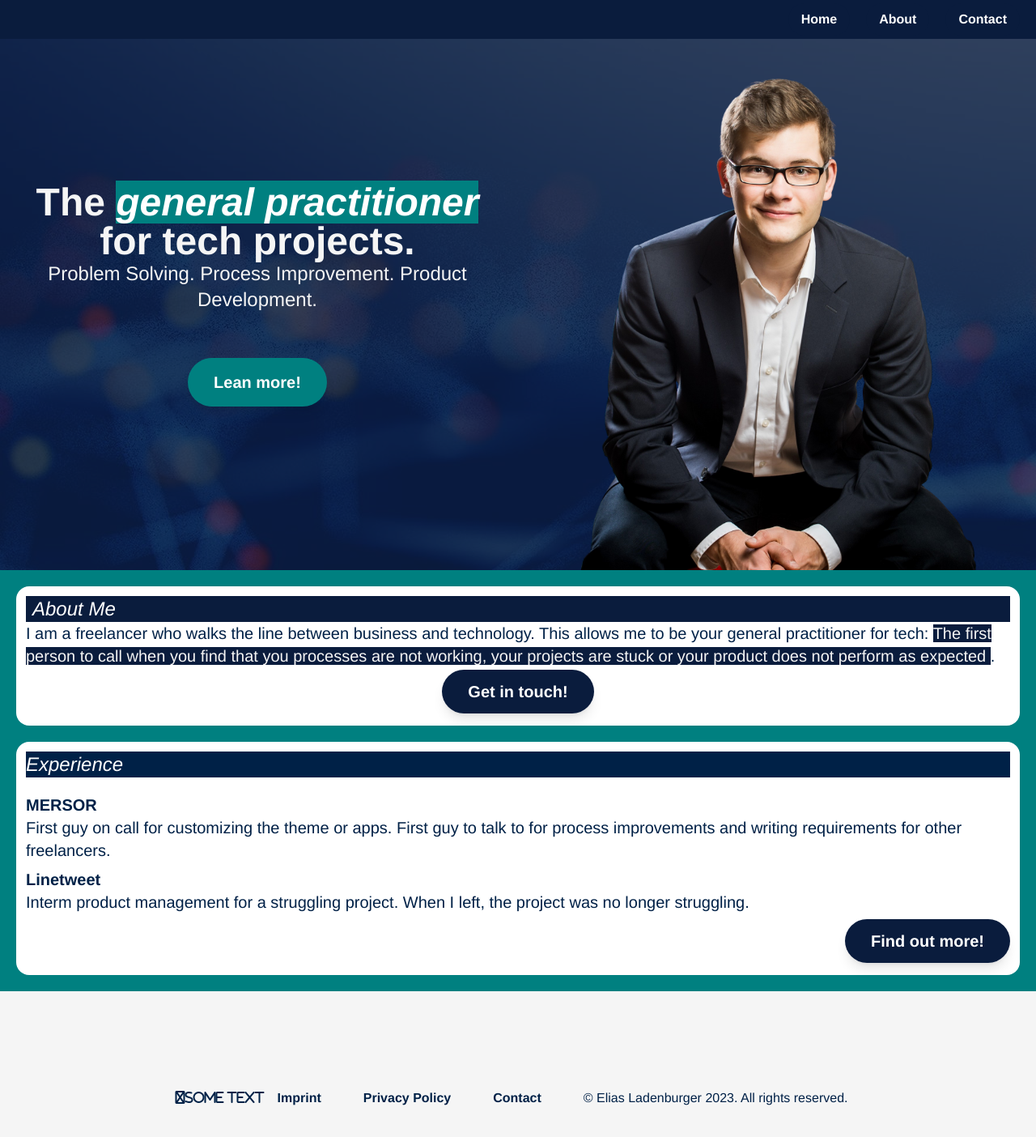
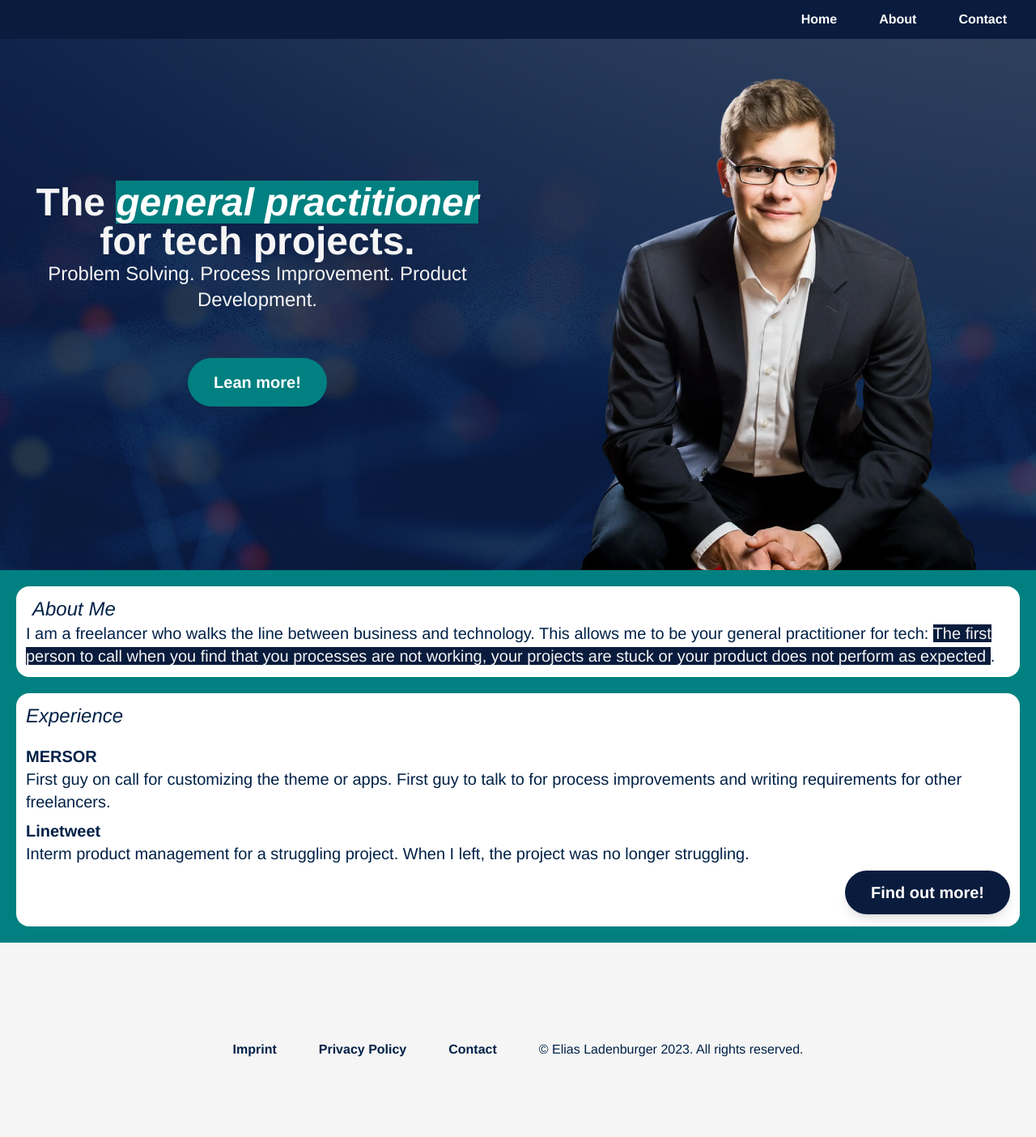
Before and after one commit to Elias-Ladenburger/Website, a SvelteKit app: page / in a window 1280 px wide. Shown: the top 1404 px of the page at 81% size. After the commit the page ends 1380 px from the top, so only its background shows below. Built offline with nearby package versions, Linux system fonts and the light colour scheme.

Commit message:
Reduce image size

```diff
--- a/src/lib/Footer.svelte
+++ b/src/lib/Footer.svelte
@@ -9,9 +9,6 @@
     <section class="top-0 right-0 px-10 py-5 md:py-16 bg-gray-800 z-50
 relative flex md:p-0 md:space-x-6">
     <ul class="md:px-8 list-reset md:flex justify-center text-center flex-1 items-center">
-        <li>
-            <i class="fa-solid fa-linkedin">Some text</i>
-        </li>
         {#each menu as navItem}
         <li class="mr-5">
             <a href="/{navItem.slug}"
--- a/src/routes/+page.svelte
+++ b/src/routes/+page.svelte
@@ -14,7 +14,7 @@
       <Button label="Lean more!" link="#about" />
     </Hero>
     <img
-      src="./img/Profile transparent.png"
+      src="./img/Profile transparent.webp"
       alt="Elias Ladenburger"
       class="pt-5"
     />
@@ -23,7 +23,7 @@
 
 <section id="about" class="p-5 bg-teal text-primary">
   <div class="p-3 bg-primary text-primaryContrast rounded-2xl mb-5">
-    <h2 class="text-2xl bg-navy text-primary self-start">
+    <h2 class="text-2xl self-start">
       <em class="mx-2">About Me</em>
     </h2>
     <p class="text-xl self-center">
@@ -35,13 +35,10 @@
         expected
       </b>.
     </p>
-    <div class="my-4 text-center self-end">
-      <Button label="Get in touch!" link="/contact" bgColor="bg-navy" />
-    </div>
   </div>
 
   <div class="p-3 bg-primary text-primaryContrast rounded-2xl">
-    <h2 class="text-2xl bg-primaryContrast text-primary">
+    <h2 class="text-2xl">
       <em class="">Experience</em>
     </h2>
     <ul class="my-5 space-y-2">
```
Also changed, not shown: static/img/Profile transparent.webp (added).
